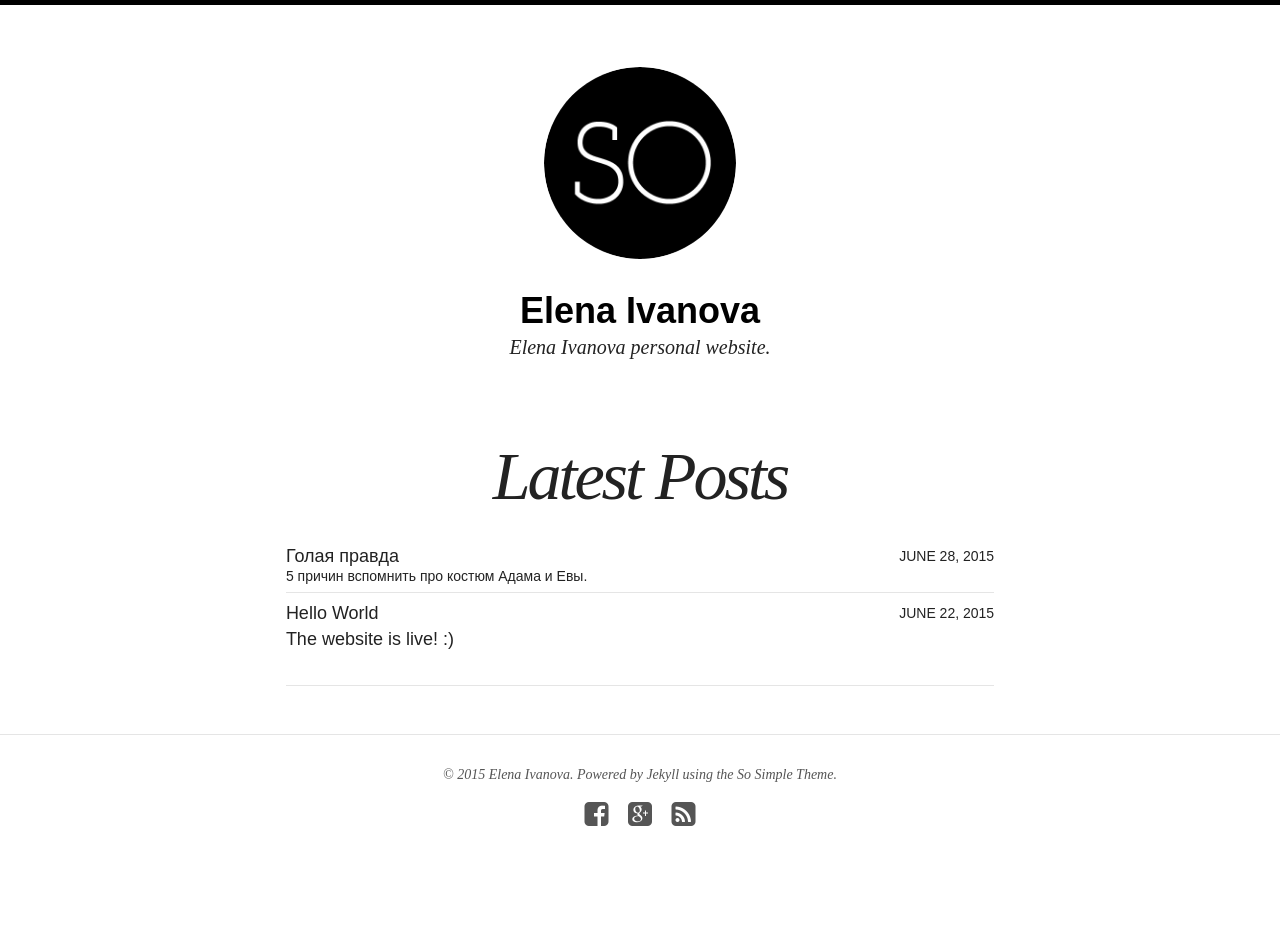
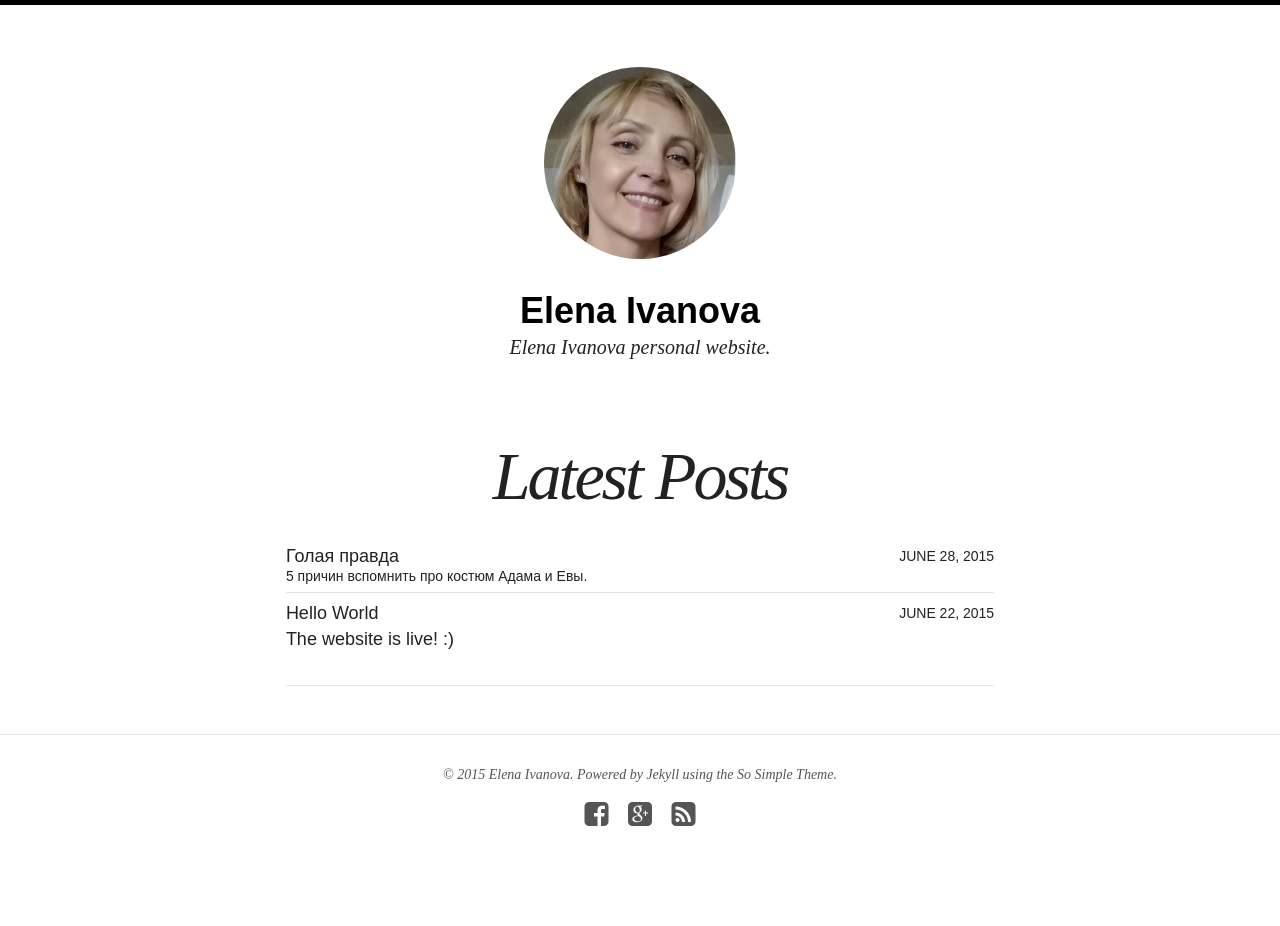
Before and after one commit to elenaivanovame/elenaivanovame.github.io, a Jekyll site: the page built from index.html, in a window 1280 px wide. Built offline with Jekyll 4.4.1, drawn with Linux system fonts in a browser that asks for light colours; nearby versions of some CDN libraries.

Commit message:
Update web site logo

```diff
--- a/_config.yml
+++ b/_config.yml
@@ -3,7 +3,7 @@
 title: Elena Ivanova
 locale: en_US
 description: Elena Ivanova personal website.
-logo: site-logo.png
+logo: bio-photo.png
 search: true
 #url: http://localhost:4000
 url: http://elenaivanova.me
```
